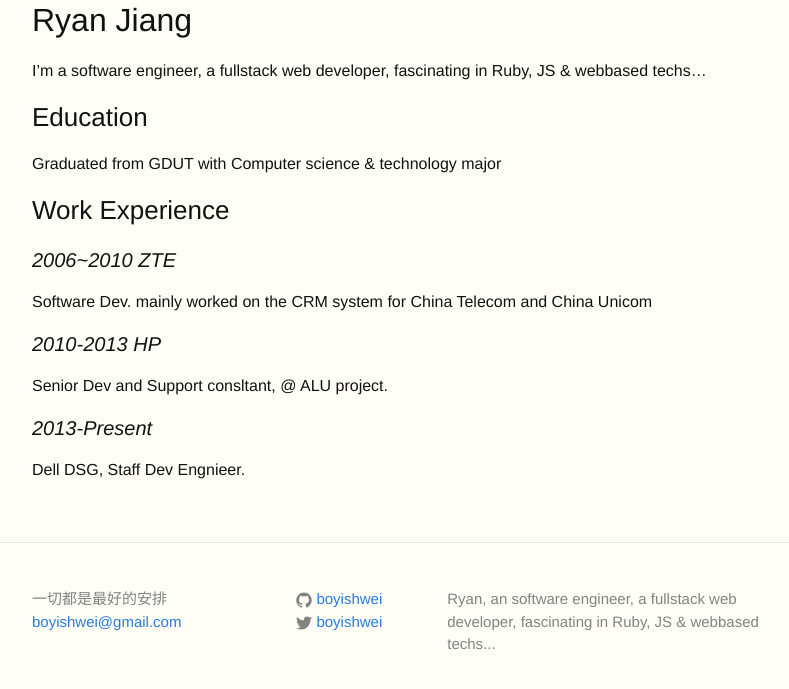
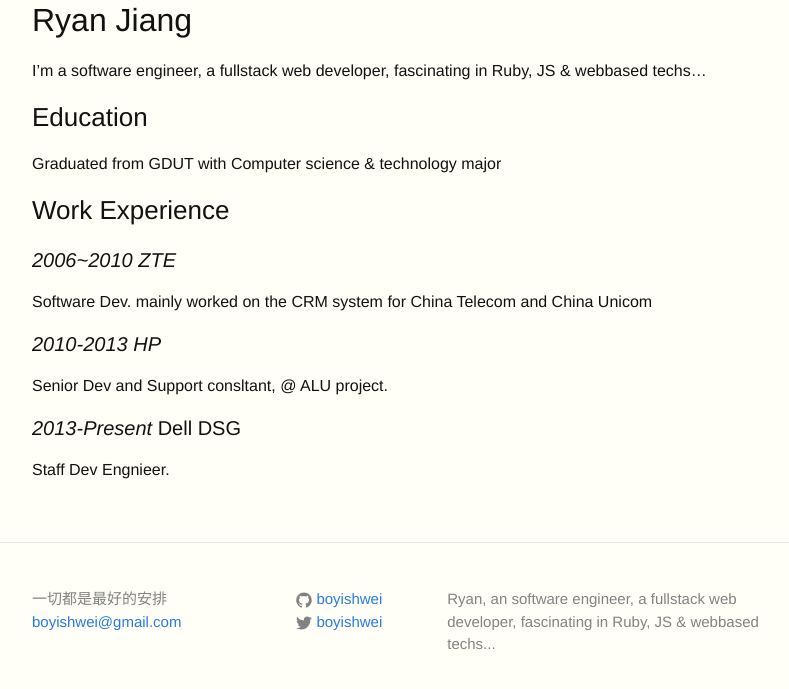
Before and after one commit to boyishwei/boyishwei-jekyll, a Jekyll site: the page built from about.md, in a window 1280 px wide, cut to the strip 246-962 px from the top of the page. Shown: the top 689 px of the strip, without its empty margins (238-1027 px from the left). Built offline with Jekyll 4.4.1, drawn with Linux system fonts in a browser that asks for light colours.

```diff
--- a/_config.yml
+++ b/_config.yml
@@ -4,7 +4,7 @@ email: boyishwei@gmail.com
 description: > # this means to ignore newlines until "baseurl:"
    Ryan, an software engineer, a fullstack web developer, fascinating in Ruby, JS & webbased techs...
 baseurl: "" # the subpath of your site, e.g. /blog/
-url: "http://yourdomain.com" # the base hostname & protocol for your site
+url: "http://www.boyishwei.com" # the base hostname & protocol for your site
 twitter_username: boyishwei
 github_username:  boyishwei
 
--- a/about.md
+++ b/about.md
@@ -22,5 +22,5 @@ Software Dev. mainly worked on the CRM system for China Telecom and China Unicom
 #### *2010-2013 HP*
 Senior Dev and Support consltant, @ ALU project.
 
-#### *2013-Present*
-Dell DSG, Staff Dev Engnieer.
+#### *2013-Present* Dell DSG
+Staff Dev Engnieer.
```
